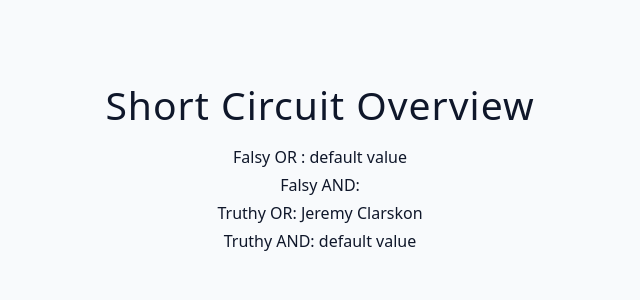
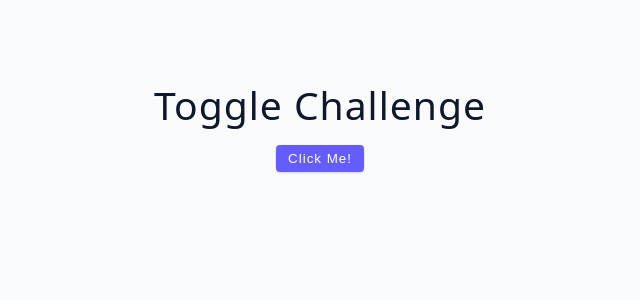
Before and after one commit to RumenKeranchev/my-react-app-vite, a React (Vite) app: page / in a window 1280 px wide. Shown: the top 300 px of the page, without its empty margins (320-960 px from the left). Built offline with nearby package versions, Linux system fonts and the light colour scheme.

Commit message:
Conditional rendering Toggle challenge completed

```diff
--- a/src/App.jsx
+++ b/src/App.jsx
@@ -1,4 +1,4 @@
-import Starter from "./tutorial/03-conditional-rendering/starter/04-short-circuit-overview";
+import Starter from "./tutorial/03-conditional-rendering/starter/06-toggle-challenge";
 
 function App() {
 	return (
--- a/src/tutorial/03-conditional-rendering/starter/06-toggle-challenge.jsx
+++ b/src/tutorial/03-conditional-rendering/starter/06-toggle-challenge.jsx
@@ -1,5 +1,25 @@
+import { useState } from "react";
+
 const ToggleChallenge = () => {
-  return <h2>toggle challenge</h2>;
+	const [showHeading, setShowHeading] = useState(false);
+	const [showBamboozeled, setShowBamboozeled] = useState(false);
+
+	return (
+		<>
+			<h2>toggle challenge</h2>
+			<button
+				className="btn"
+				onClick={() => setShowHeading(!showHeading)}
+			>
+				Click me!
+			</button>
+			{showHeading && (
+				<h3 onClick={() => setShowBamboozeled(!showBamboozeled)}>
+					{showBamboozeled ? "Bamboozeled >:)" : "Works!"}
+				</h3>
+			)}
+		</>
+	);
 };
 
 export default ToggleChallenge;
```
